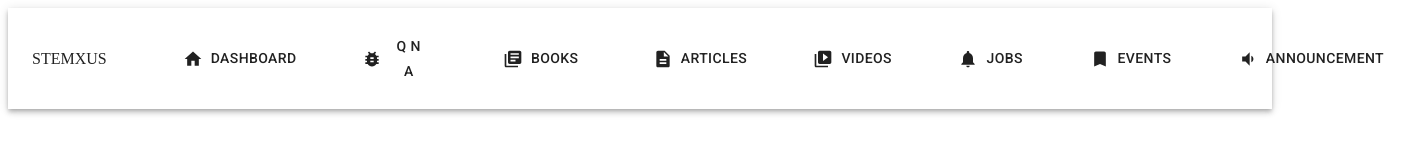
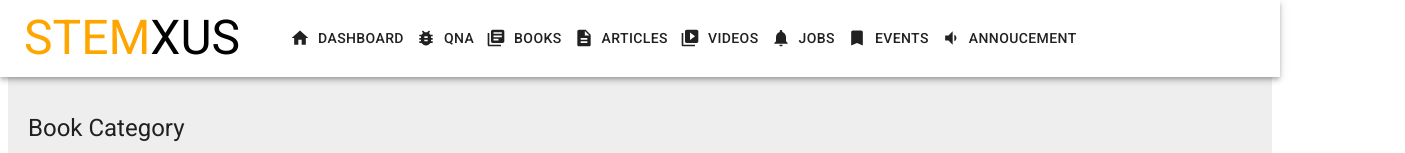
Before and after one commit to gid-code/team-337-frontend, a React (Create React App) app: page /books in a window 1280 px wide. Shown: the top 153 px of the page, 1405 px wide, since content can reach past the window. Built offline with nearby package versions, Linux system fonts and the light colour scheme.

Commit message:
responsive app bar

```diff
--- a/public/index.html
+++ b/public/index.html
@@ -2,7 +2,6 @@
 <html lang="en">
 	<head>
 		<meta charset="utf-8" />
-		<!-- <link rel="icon" href="%PUBLIC_URL%/favicon.ico" /> -->
 		<meta
 			name="viewport"
 			content="width=device-width, initial-scale=1 user-scalable=0, maximum-scale=1, minimum-scale=1"
@@ -31,7 +30,7 @@
       work correctly both with client-side routing and a non-root public URL.
       Learn how to configure a non-root public URL by running `npm run build`.
     -->
-		<title>STEM</title>
+		<title>STEMXUS</title>
 	</head>
 	<body>
 		<noscript>You need to enable JavaScript to run this app.</noscript>
--- a/src/App.js
+++ b/src/App.js
@@ -1,26 +1,22 @@
 import React from "react";
-import AppBar from "@material-ui/core/AppBar";
 import Toolbar from "@material-ui/core/Toolbar";
-import TypoGraphy from "@material-ui/core/Typography";
 import Navbar from "./components/Navbar";
 import { BrowserRouter as Router, Switch, Route } from "react-router-dom";
 import Books from "./components/Books/Books";
+import { Paper } from "@material-ui/core";
+import { grey } from "@material-ui/core/colors";
 
 function App() {
 	return (
+		<Paper elevation={0} style={{ background: grey[200] }}>
 			<Router>
-			<AppBar color="white" position="relative">
-				<Toolbar>
-					<TypoGraphy variant="title" color="inherit">
-						STEMXUS
-					</TypoGraphy>
 				<Navbar />
-				</Toolbar>
-			</AppBar>
+				<Toolbar></Toolbar>
 				<Switch>
 					<Route exact path="/books" component={Books} />
 				</Switch>
 			</Router>
+		</Paper>
 	);
 }
 
--- a/src/components/Books/BookItem.js
+++ b/src/components/Books/BookItem.js
@@ -14,7 +14,6 @@ import { LibraryBooks } from "@material-ui/icons";
 export default class BookItem extends Component {
 	render() {
 		const { book } = this.props;
-		console.log(book);
 		return (
 			<Grid item xm={12} sm={6} md={4} lg={3}>
 				<Card>
@@ -37,8 +36,8 @@ export default class BookItem extends Component {
 						<Button
 							variant="contained"
 							size="small"
+							startIcon={<LibraryBooks />}
 							color="secondary"
-							startIcon={<LibraryBooks />}
 						>
 							Browse
 						</Button>
--- a/src/components/Navbar.js
+++ b/src/components/Navbar.js
@@ -1,7 +1,22 @@
-import React from "react";
-import { List, ListItem, ListItemText, Button } from "@material-ui/core";
-import { NavLink } from "react-router-dom";
+import React, { useState } from "react";
 import {
+	withWidth,
+	Hidden,
+	IconButton,
+	Drawer,
+	Divider,
+	List,
+	ListItem,
+	ListItemIcon,
+	ListItemText,
+	AppBar,
+	Toolbar,
+	Typography,
+	Button,
+} from "@material-ui/core";
+import {
+	Menu,
+	ChevronLeft,
 	Home,
 	BugReport,
 	LibraryBooks,
@@ -11,61 +26,93 @@ import {
 	Notifications,
 	VolumeDown,
 } from "@material-ui/icons";
+import { withRouter } from "react-router-dom";
 
-export default function Navbar(props) {
+function Navbar(props) {
+	const { history } = props;
+	const [open, setOpen] = useState(false);
+
+	const handleDrawerOpen = () => {
+		setOpen(true);
+	};
+
+	const handleDrawerClose = () => {
+		setOpen(false);
+	};
+
+	const handleClick = (url) => {
+		history.push(url);
+	};
+
+	const menuitem = [
+		["Dashboard", <Home />, "/dashboard"],
+		["QnA", <BugReport />, "/qna"],
+		["Books", <LibraryBooks />, "/books"],
+		["Articles", <Description />, "/articles"],
+		["Videos", <VideoLibrary />, "/videos"],
+		["Jobs", <Notifications />, "/jobs"],
+		["Events", <Bookmark />, "events"],
+		["Annoucement", <VolumeDown />, "anouncement"],
+	];
 	return (
+		<AppBar color="inherit" position="fixed">
+			<Toolbar>
+				<Hidden mdUp>
+					<IconButton
+						onClick={handleDrawerOpen}
+						color="inherit"
+						aria-label="open drawer"
+						edge="start"
+					>
+						<Menu />
+					</IconButton>
+				</Hidden>
+				<Typography variant="h3" style={{ color: "orange" }}>
+					STEM
+				</Typography>
+				<Typography variant="h3" style={{ color: "black", marginRight: 30 }}>
+					XUS
+				</Typography>
+				<Hidden mdUp>
+					<Drawer variant="persistent" anchor="left" open={open}>
+						<div
+							style={{
+								display: "flex",
+								alignItems: "center",
+								justifyContent: "flex-end",
+							}}
+						>
+							<IconButton onClick={handleDrawerClose}>
+								<ChevronLeft />
+							</IconButton>
+						</div>
+						<Divider />
+						<List>
+							{menuitem.map((it) => (
+								<ListItem button key={it[0]} onClick={() => handleClick(it[2])}>
+									<ListItemIcon>{it[1]}</ListItemIcon>
+									<ListItemText primary={it[0]} />
+								</ListItem>
+							))}
+						</List>
+					</Drawer>
+				</Hidden>
+				<Hidden smDown>
 					<List component="nav">
 						<ListItem component="div">
-				<ListItemText inset>
-					<Button color="inherent" startIcon={<Home />}>
-						Dashboard
+							{menuitem.map((it) => (
+								<ListItemText key={it[0]} onClick={() => handleClick(it[2])}>
+									<Button color="inherit" startIcon={it[1]}>
+										{it[0]}
 									</Button>
 								</ListItemText>
-
-				<ListItemText inset>
-					<Button color="inherent" startIcon={<BugReport />}>
-						Q n A
-					</Button>
-				</ListItemText>
-
-				<ListItemText inset>
-					<NavLink to="/books" underline="none">
-						<Button variant="title" startIcon={<LibraryBooks />}>
-							Books
-						</Button>
-					</NavLink>
-				</ListItemText>
-
-				<ListItemText inset>
-					<Button color="inherent" startIcon={<Description />}>
-						Articles
-					</Button>
-				</ListItemText>
-
-				<ListItemText inset>
-					<Button color="inherent" startIcon={<VideoLibrary />}>
-						Videos
-					</Button>
-				</ListItemText>
-
-				<ListItemText inset>
-					<Button color="inherent" startIcon={<Notifications />}>
-						Jobs
-					</Button>
-				</ListItemText>
-
-				<ListItemText inset>
-					<Button color="inherent" startIcon={<Bookmark />}>
-						Events
-					</Button>
-				</ListItemText>
-
-				<ListItemText inset>
-					<Button color="inherent" startIcon={<VolumeDown />}>
-						Announcement
-					</Button>
-				</ListItemText>
+							))}
 						</ListItem>
 					</List>
+				</Hidden>
+			</Toolbar>
+		</AppBar>
 	);
 }
+
+export default withRouter(withWidth()(Navbar));
```
Also changed, not shown: src/App.css (deleted, +0 -38 lines). Lines whose indentation alone changed are shown as unchanged.
